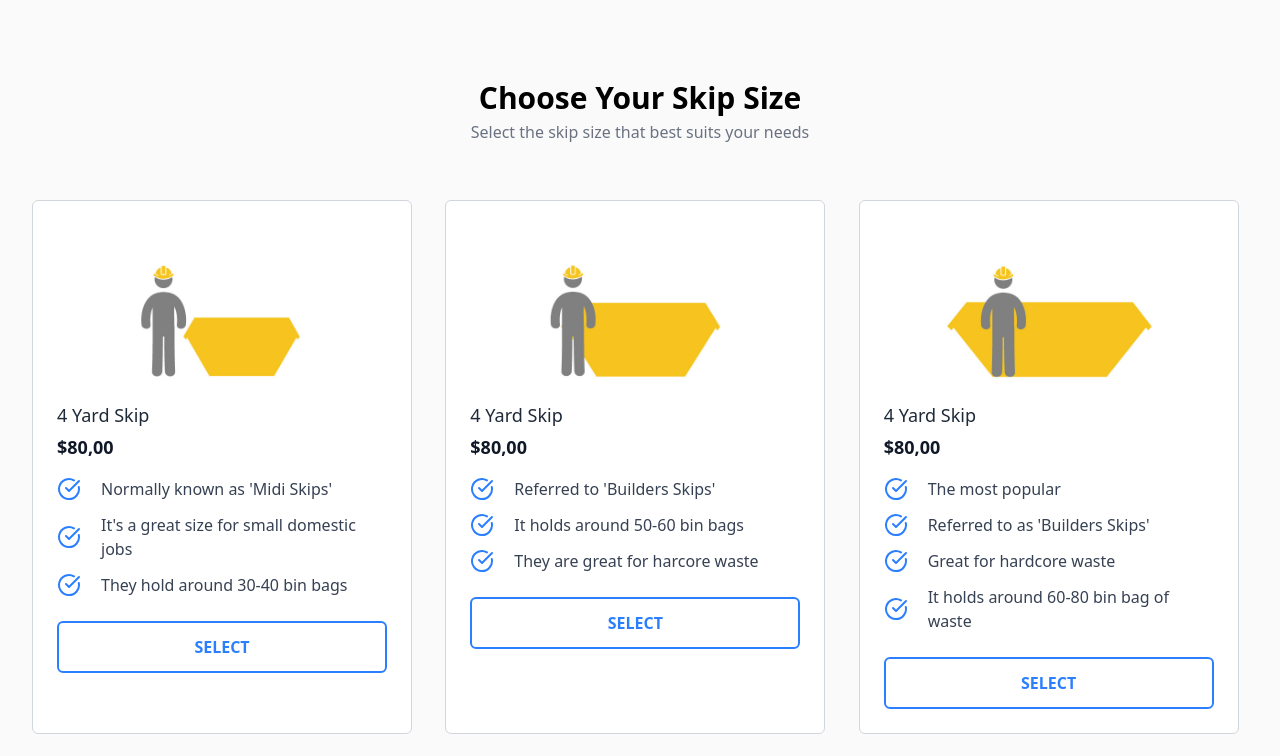
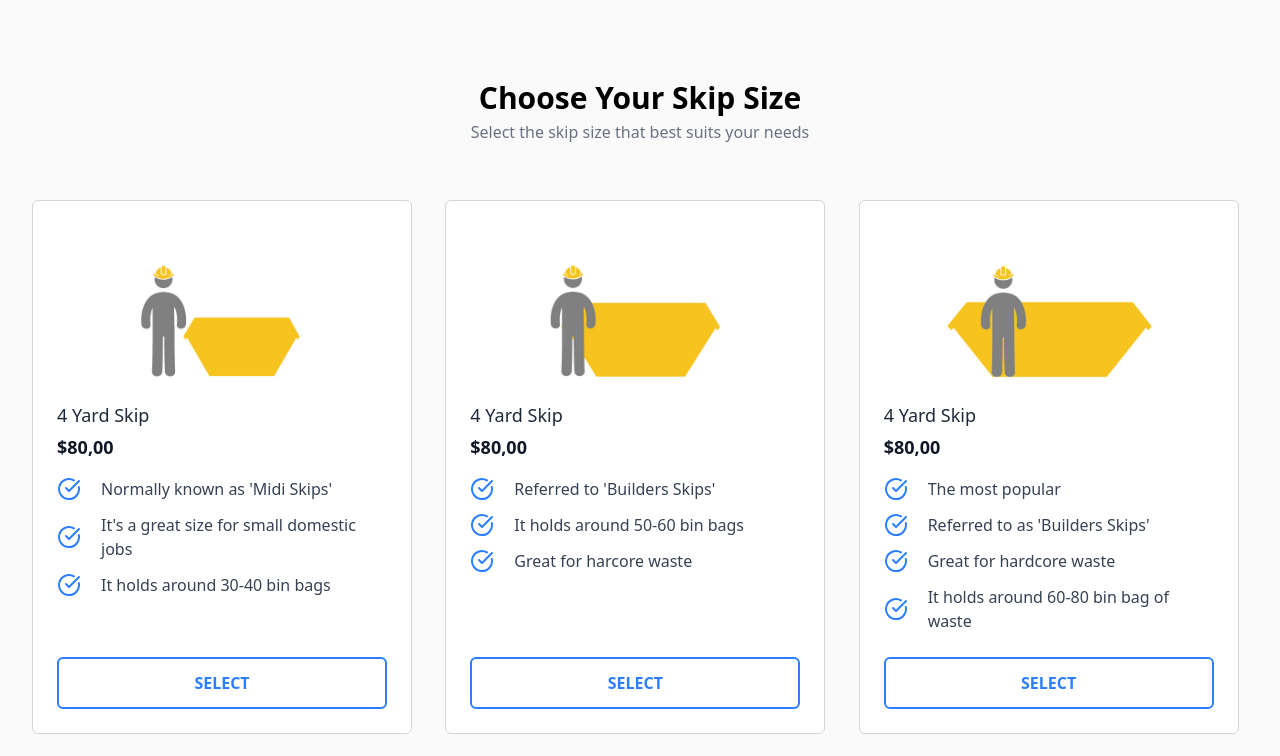
Before and after one commit to casbern/rem-waste-project, a React (Vite) app: page / in a window 1280 px wide. Shown: the top 756 px of the page. Built offline with nearby package versions, Linux system fonts and the light colour scheme.

Commit message:
fix: small fixes on the description cards add: added animation on the card to scale when hover

```diff
--- a/package.json
+++ b/package.json
@@ -14,6 +14,7 @@
     "@tailwindcss/vite": "^4.1.2",
     "autoprefixer": "^10.4.21",
     "lucide-react": "^0.487.0",
+    "motion": "^12.6.3",
     "postcss": "^8.5.3",
     "react": "^19.0.0",
     "react-dom": "^19.0.0",
--- a/src/App.jsx
+++ b/src/App.jsx
@@ -1,11 +1,8 @@
 import { Card } from "./components/Card"
 import { skipExtraData } from "./data/skipExtraData"
 
-console.log(skipExtraData)
-
 
 export default function App() {
-
 
   return (
     <div className="min-h-screen bg-neutral-50">
--- a/src/components/Card.jsx
+++ b/src/components/Card.jsx
@@ -1,11 +1,10 @@
 import { CheckCircle } from "lucide-react"
 
 export const Card = ({img, description}) => {
-  console.log("essa é a descricao", description)
-  console.log(img)
   return (
-    <>
-      <div className="w-full max-w-[380px] mt-6 p-6 bg-white border border-gray-300 rounded-md">
+
+      <div className="max-w-[380px]  mt-6  bg-white border border-gray-300 rounded-md flex flex-col transform transition-transform duration-300 hover:scale-105 hover:shadow-lg">
+        <div className="p-6 flex-grow flex flex-col">
             <div className="flex justify-center mb-4">
               <img className="h-40 object-contain" src={img} alt="image of the skip's size" />
             </div>
@@ -24,16 +23,12 @@ export const Card = ({img, description}) => {
                   </li>
                 ))
               }
+            </ul>
 
-
-        </ul>
-        <footer>
+            <footer className="mt-auto">
               <button className="w-full py-3 font-bold border-2 text-blue-500 border-blue-500 hover:bg-blue-500 hover:text-white cursor-pointer rounded-md transition-colors duration-200">SELECT</button>
             </footer>
         </div>
-
-
-
-    </>
+      </div>
   )
 }
--- a/src/data/skipExtraData.js
+++ b/src/data/skipExtraData.js
@@ -3,12 +3,12 @@ export const skipExtraData = [
   {
     size: 4,
     img: "/images/4-Yard-skip.jpg",
-    description: ["Normally known as 'Midi Skips'", "It's a great size for small domestic jobs", "They hold around 30-40 bin bags"]
+    description: ["Normally known as 'Midi Skips'", "It's a great size for small domestic jobs", "It holds around 30-40 bin bags"]
   },
   {
     size: 6,
     img: "./images/6-Yard-skip.jpg",
-    description: ["Referred to 'Builders Skips'", "It holds around 50-60 bin bags", "They are great for harcore waste"],
+    description: ["Referred to 'Builders Skips'", "It holds around 50-60 bin bags", "Great for harcore waste"],
   },
   {
     size: 8,
```
Also changed, not shown: 1 other file (tests, documents, lock files or other folders). Lines whose indentation alone changed are shown as unchanged.
